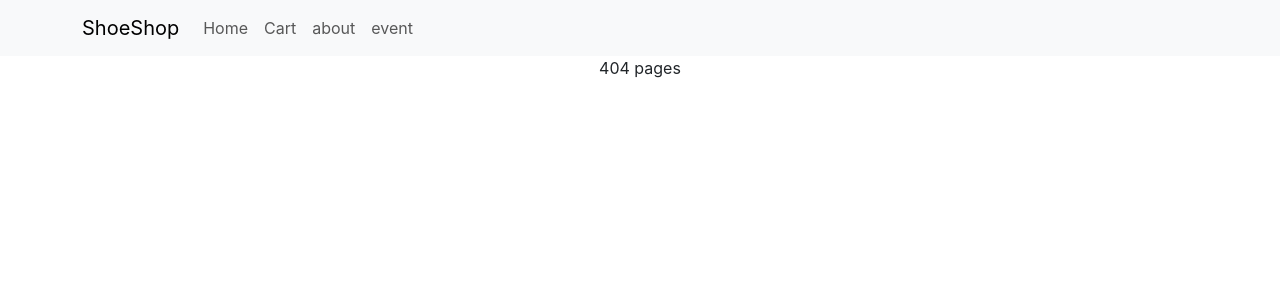
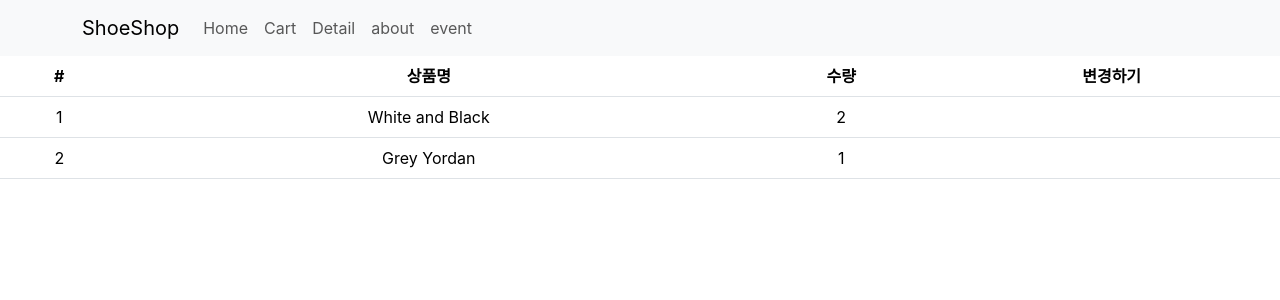
Before and after one commit to blackzapato/codingApple-shop, a React (Create React App) app: page /cart in a window 1280 px wide. Before the commit this address had no page. Shown: the top 300 px of the page. Built offline with nearby package versions, Linux system fonts and the light colour scheme.

Commit message:
[Redux 2 : store에 state 보관하고 쓰는 법] 까지 완료

```diff
--- a/package.json
+++ b/package.json
@@ -3,6 +3,7 @@
   "version": "0.1.0",
   "private": true,
   "dependencies": {
+    "@reduxjs/toolkit": "^1.8.1",
     "@testing-library/jest-dom": "^5.17.0",
     "@testing-library/react": "^13.4.0",
     "@testing-library/user-event": "^13.5.0",
@@ -11,6 +12,7 @@
     "react": "^18.3.1",
     "react-bootstrap": "^2.10.4",
     "react-dom": "^18.3.1",
+    "react-redux": "^8.1.3",
     "react-router-dom": "^6.26.2",
     "react-scripts": "5.0.1",
     "styled-components": "^6.1.13",
--- a/src/App.js
+++ b/src/App.js
@@ -1,21 +1,19 @@
-import { createContext, useState } from "react";
+import { useState } from "react";
 import "./App.css";
 import { Container, Nav, Navbar } from "react-bootstrap";
 import data from "./data.js";
-import { Routes, Route, Link, useNavigate } from "react-router-dom";
+import { Routes, Route, useNavigate } from "react-router-dom";
 import Detail from "./routes/Detail.js";
 import Card from "./routes/Card.js";
 import About from "./routes/About.js";
 import Event from "./routes/Event.js";
 import axios from "axios";
-
-export let Context1 = createContext();
+import Cart from "./routes/Cart.js";
 
 function App() {
   let [shoes, setShoes] = useState(data);
   let [moreBtnCnt, setMoreBtnCnt] = useState(2);
   let navigate = useNavigate();
-  let [stock] = useState([10, 11, 12]);
 
   return (
     <div className="App">
@@ -38,21 +36,28 @@ function App() {
             </Nav.Link>
             <Nav.Link
               onClick={() => {
-                navigate("/detail");
+                navigate("/cart");
               }}
             >
               Cart
             </Nav.Link>
             <Nav.Link
               onClick={() => {
-                navigate("/about");
+                navigate("/detail/0");
+              }}
+            >
+              Detail
+            </Nav.Link>
+            <Nav.Link
+              onClick={() => {
+                navigate("/about/member");
               }}
             >
               about
             </Nav.Link>
             <Nav.Link
               onClick={() => {
-                navigate("/event");
+                navigate("/event/one");
               }}
             >
               event
@@ -101,14 +106,8 @@ function App() {
             </>
           }
         />
-        <Route
-          path="/detail/:id"
-          element={
-            <Context1.Provider value={{ stock }}>
-              <Detail shoes={shoes} />
-            </Context1.Provider>
-          }
-        />
+        <Route path="/detail/:id" element={<Detail shoes={shoes} />} />
+        <Route path="/cart" element={<Cart />} />
         <Route path="/about" element={<About />}>
           <Route path="member" element={<div>member</div>} />
           <Route path="location" element={<div>location</div>} />
--- a/src/index.js
+++ b/src/index.js
@@ -3,12 +3,16 @@ import ReactDOM from "react-dom/client";
 import "./index.css";
 import App from "./App";
 import { BrowserRouter } from "react-router-dom";
+import { Provider } from "react-redux";
+import store from "./store";
 
 const root = ReactDOM.createRoot(document.getElementById("root"));
 root.render(
   // <React.StrictMode>
+  <Provider store={store}>
     <BrowserRouter>
       <App />
     </BrowserRouter>
+  </Provider>
   // </React.StrictMode>
 );
--- /dev/null
+++ b/src/routes/Cart.js
@@ -0,0 +1,37 @@
+import React from "react";
+import { Table } from "react-bootstrap";
+import { useSelector } from "react-redux";
+
+function Cart() {
+  let { cartStock } = useSelector((state) => state);
+  console.log(cartStock);
+
+  return (
+    <div>
+      <Table>
+        <thead>
+          <tr>
+            <th>#</th>
+            <th>상품명</th>
+            <th>수량</th>
+            <th>변경하기</th>
+          </tr>
+        </thead>
+        <tbody>
+          {cartStock.map((item, idx) => {
+            return (
+              <tr>
+                <td>{idx + 1}</td>
+                <td>{item.name}</td>
+                <td>{item.count}</td>
+                <td></td>
+              </tr>
+            );
+          })}
+        </tbody>
+      </Table>
+    </div>
+  );
+}
+
+export default Cart;
--- a/src/routes/Detail.js
+++ b/src/routes/Detail.js
@@ -2,11 +2,7 @@ import { useContext, useEffect, useState } from "react";
 import { Nav } from "react-bootstrap";
 import { useParams } from "react-router-dom";
 
-import { Context1 } from "./../App.js";
-
 function Detail(props) {
-  let { stock } = useContext(Context1);
-
   // 1. 이러면 재렌더링마다 코드를 실행가능합니다.
   // useEffect(()=>{ 실행할코드 })
 
@@ -123,7 +119,6 @@ function Detail(props) {
   );
 }
 function TabContent({ custmTab, shoes }) {
-  let { stock } = useContext(Context1);
   let [fade, setFade] = useState("");
 
   useEffect(() => {
--- /dev/null
+++ b/src/store.js
@@ -0,0 +1,18 @@
+import { configureStore, createSlice } from "@reduxjs/toolkit";
+
+let user = createSlice({
+  name: "user",
+  initialState: "kim",
+});
+
+let cartStock = createSlice({
+  name: "cartStock",
+  initialState: [
+    { id: 0, name: "White and Black", count: 2 },
+    { id: 2, name: "Grey Yordan", count: 1 },
+  ],
+});
+
+export default configureStore({
+  reducer: { cartStock: cartStock.reducer, user: user.reducer },
+});
```
Also changed, not shown: 1 other file (tests, documents, lock files or other folders).
